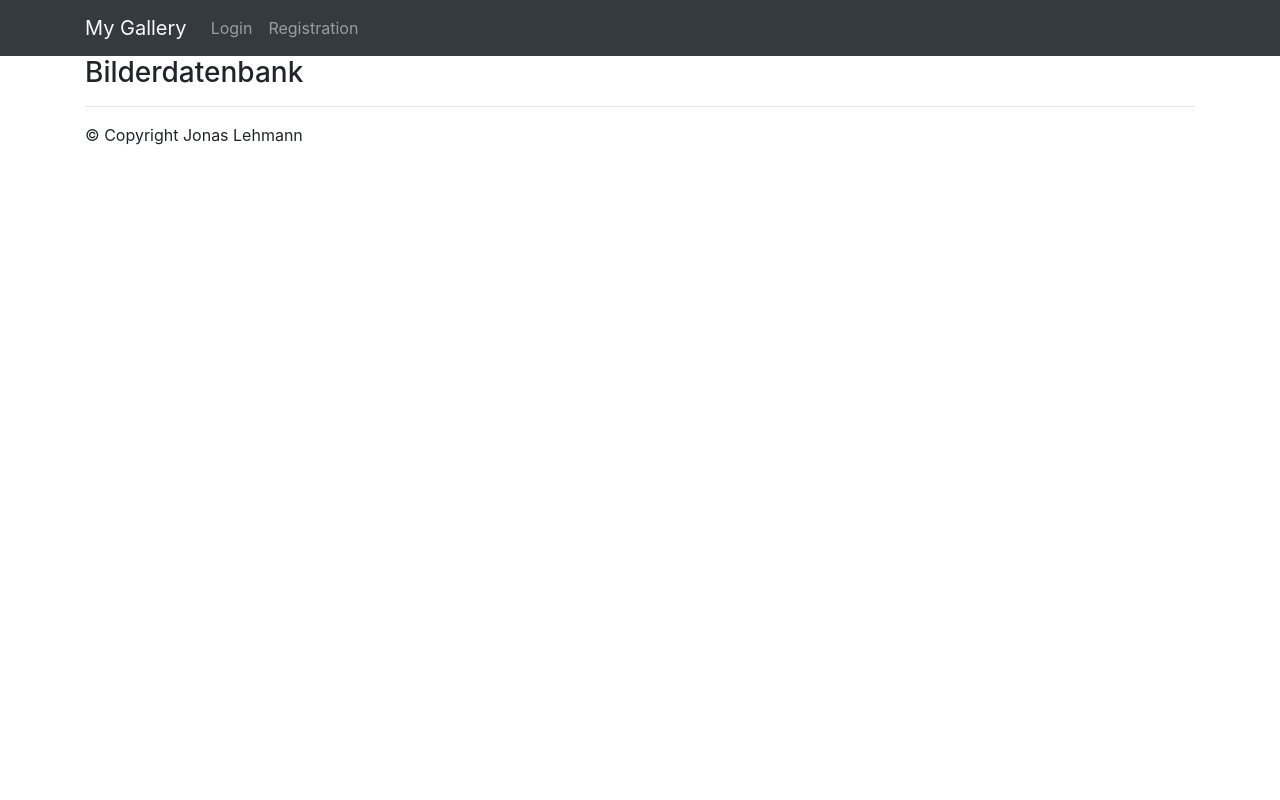
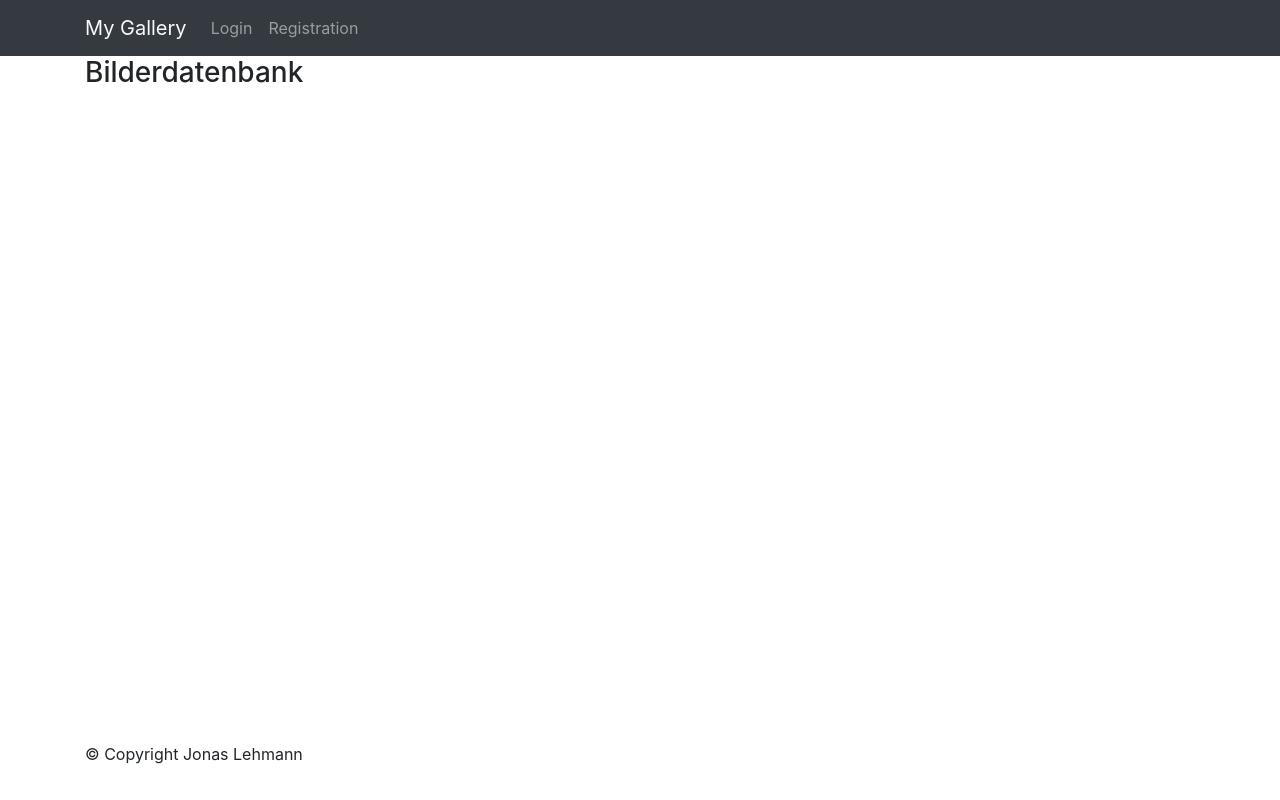
Before and after one commit to wurscht/myGallery, a PHP site: page /public/ in a window 1280 px wide. Run offline with PHP 8.4, Linux system fonts and the light colour scheme; some libraries are stand-ins or nearby versions.

Commit message:
delete unnecessary pictures and little code changes

```diff
--- a/public/css/style.css
+++ b/public/css/style.css
@@ -16,3 +16,9 @@
   padding: 5px;
   width: 288px;
 }
+
+footer {
+  position: absolute;
+  bottom: 0;
+  line-height: 60px;
+}
--- a/view/footer.php
+++ b/view/footer.php
@@ -1,4 +1,3 @@
-      <hr>
       <?php
         if (isset($_SESSION['error'])) {
           echo "<div class='alert alert-danger'>$_SESSION[error]</div>";
```
Also changed, not shown: controller/GalleryController.php (+5 -4 lines), public/uploads/001622.jpg (deleted), public/uploads/31869.jpg (added), public/uploads/a0263418550_2.jpg (deleted), public/uploads/index.jpeg (added), public/uploads/landscape.jpg (deleted), public/uploads/pexels-photo-414171.jpeg (added), public/uploads/thumbs/31869.jpg (renamed from public/uploads/thumbs/001622.jpg), public/uploads/thumbs/index.jpeg (renamed from public/uploads/thumbs/a0263418550_2.jpg), public/uploads/thumbs/pexels-photo-414171.jpeg (added).
